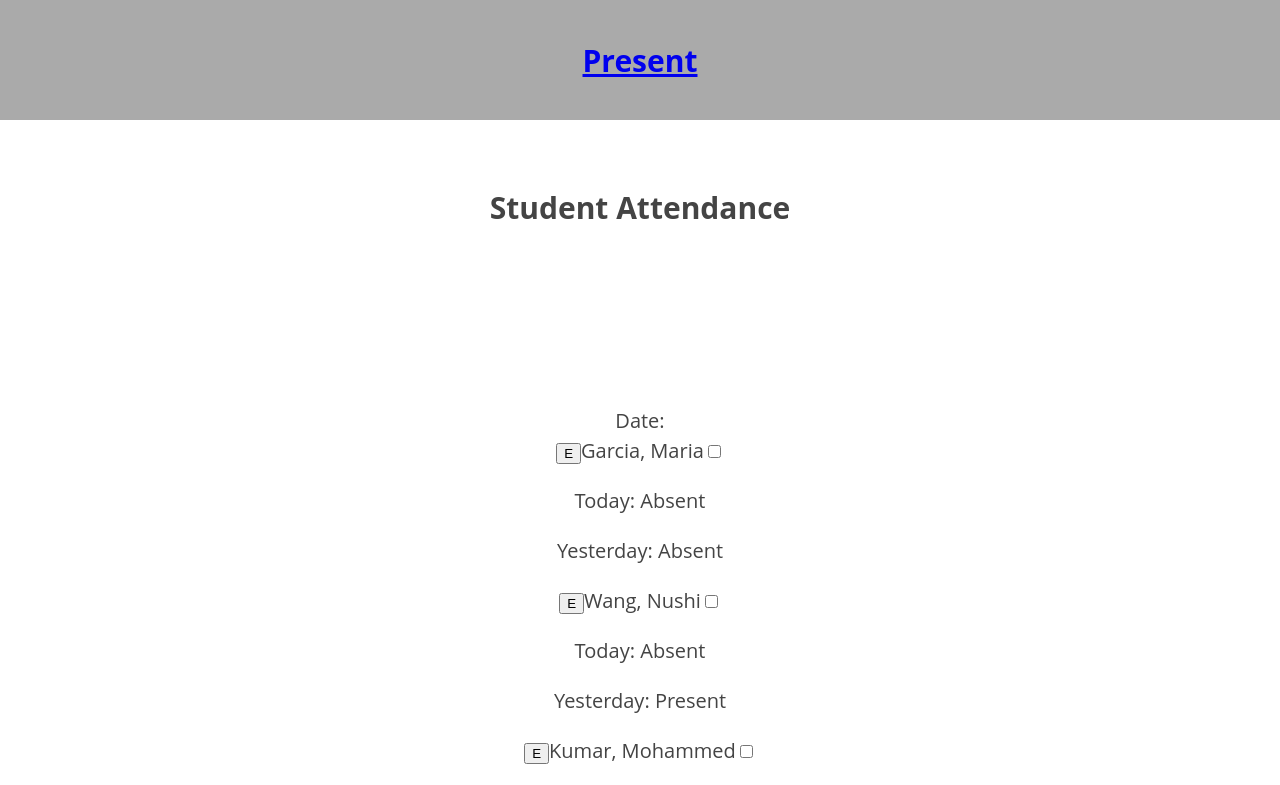
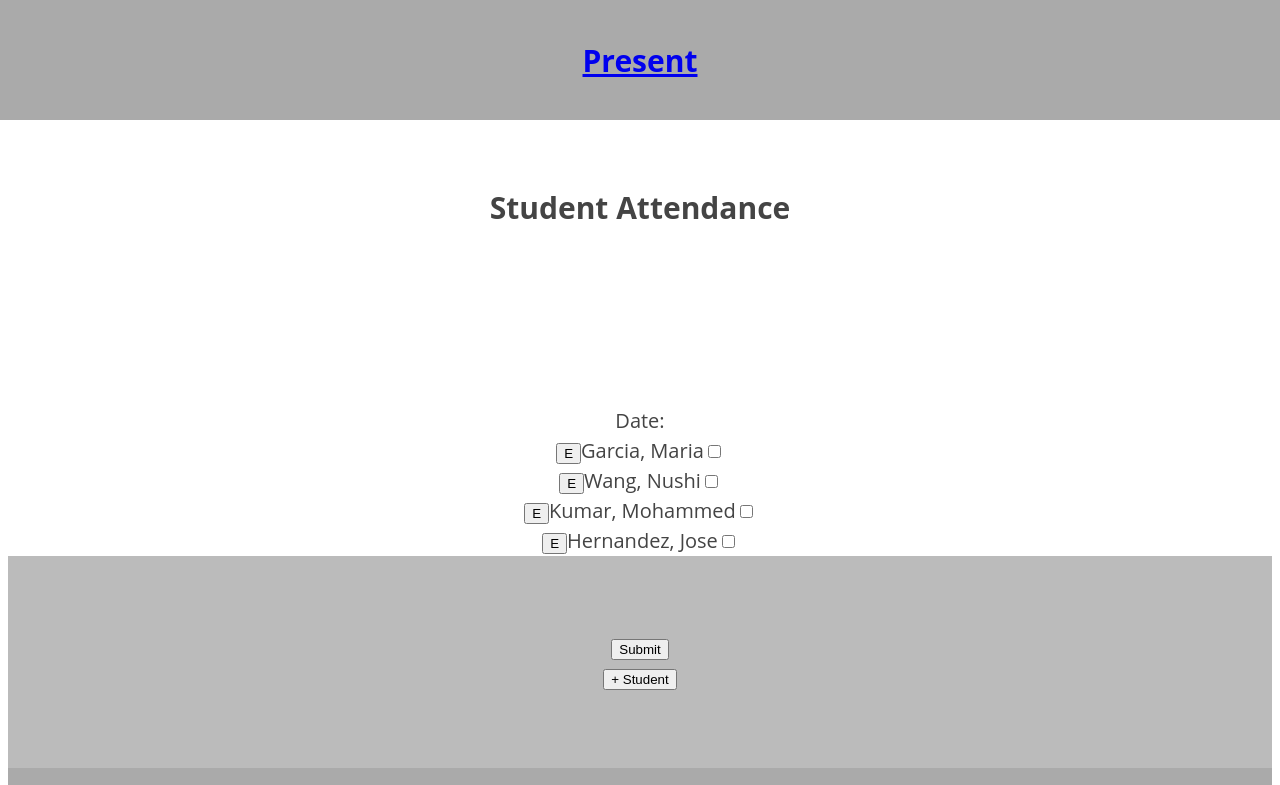
Before and after one commit to bluwakpa/fullstack-noteful, a React (Create React App) app: page /attendance in a window 1280 px wide. Shown: the top 785 px of the page. Built offline with nearby package versions, Linux system fonts and the light colour scheme.

Commit message:
static version complete

```diff
--- a/src/App.js
+++ b/src/App.js
@@ -12,13 +12,13 @@ import StudentsHistory from './StudentsHistory'
 
 export default function App(props) {
     const [students, setStudents] = useState(data.students)
-    // const [attendance, setAttendance] = useState(data.attendance)
 
     const handleClickDelete = (e) => {
         e.preventDefault()
         const students = props.match.params.id
         console.log("students", students)
     }
+
     const value = {
         students,
         setStudents,
--- a/src/Attendance.js
+++ b/src/Attendance.js
@@ -39,6 +39,7 @@ export default function Attendance(props) {
     console.log('context.students', context.students)
     console.log('checked', checked)
 
+
     return (
         <main role="main">
             <header>
@@ -56,7 +57,8 @@ export default function Attendance(props) {
                     accessibility by altering setCheck w CSS to view as button*/}
                 {
                     context.students.map((student) => {
-                        return <StudentAttendance checked={checked[student.id]} setChecked={(isChecked) => setChecked({ ...checked, [student.id]: isChecked })} student={student} updateStudents={updateStudents} />
+                        return <StudentAttendance checked={checked[student.id]} setChecked={(isChecked) => setChecked(
+                            { ...checked, [student.id]: isChecked })} student={student} updateStudents={updateStudents} />
                     })
                 }
                 {/* submit the attendance to student data */}
--- a/src/StudentAttendance.js
+++ b/src/StudentAttendance.js
@@ -3,24 +3,11 @@ import ApiContext from './ApiContext';
 import { Link } from 'react-router-dom'
 
 
-export default function StudentAttendance({ student, updatedStudents, checked, setChecked }) {
-    const [attendance, setAttendance] = useState(student.attendance);
-    // const [value, onChange] = useState(new Date());
+export default function StudentAttendance({ student, checked, setChecked }) {
 
-    const context = useContext(ApiContext)
-    // const { students, setStudents } = context
+    console.log('checked', checked, 'student.id', student.id)
 
-    // const handleChange = (e) => {
-    //     // setAttendance(e.target.checked)
-    //     student.attendance = e.target.checked
-    //     console.log(student)
-    //     // setStudents(students)
-    //     updateStudents(student)
-    // }
 
-    console.log('student.attendance.Today', student.attendance.Today)
-    // console.log('updatedStudents', updatedStudents)
-    console.log(checked, student.id)
     return (
         <div>
             <label htmlFor="attendance">
@@ -29,16 +16,10 @@ export default function StudentAttendance({ student, updatedStudents, checked, s
                 </Link>
                 <span>{student.last_name}, {student.first_name}</span>
                 {/* setStudents to new version of students */}
-                <input onChange={(e) => setChecked(!checked)} type="checkbox" name="attendance" id="attendance" checked={checked} className="attendance"></input>
-                {/* value={checked[student.id]} */}
+                <input onChange={(e) => setChecked(!checked)} type="checkbox" name="attendance"
+                    id="attendance" checked={checked} className="attendance">
+                </input>
             </label>
-            <div>
-            {Object.entries(student.attendance).map(([date, present]) => (
-                                <div>
-                                    <p>{date}: {present ? "Present" : "Absent"}</p>
-                                </div>
-                            ))}
-            </div>
         </div>
     )
 }
--- a/src/StudentHistory.js
+++ b/src/StudentHistory.js
@@ -3,13 +3,11 @@ import ApiContext from './ApiContext';
 import { Link } from 'react-router-dom'
 
 export default function StudentHistory({ match }) {
-    // const [value, onChange] = useState(new Date());
     const context = useContext(ApiContext);
     console.log('match', match)
     const student = context.students.find(student => student.id === match.params.id);
     console.log('student.attendance', student.attendance)
     const students = context.students;
-
     console.log('student', student)
 
     const listItems = students.map((student) =>
--- a/src/StudentsHistory.js
+++ b/src/StudentsHistory.js
@@ -1,8 +1,7 @@
 import React, { useContext } from 'react';
 import ApiContext from './ApiContext';
 import { Link, useHistory } from 'react-router-dom'
-import Attendance from './Attendance'
-import EditStudent from './EditStudent'
+
 
 export default function StudentsHistory(props) {
     const history = useHistory();
```
Also changed, not shown: src/AddStudent.js (+7 -5 lines), src/EditStudent.js (+2 -8 lines), 1 other file (tests, documents, lock files or other folders). Lines whose indentation alone changed are shown as unchanged.
